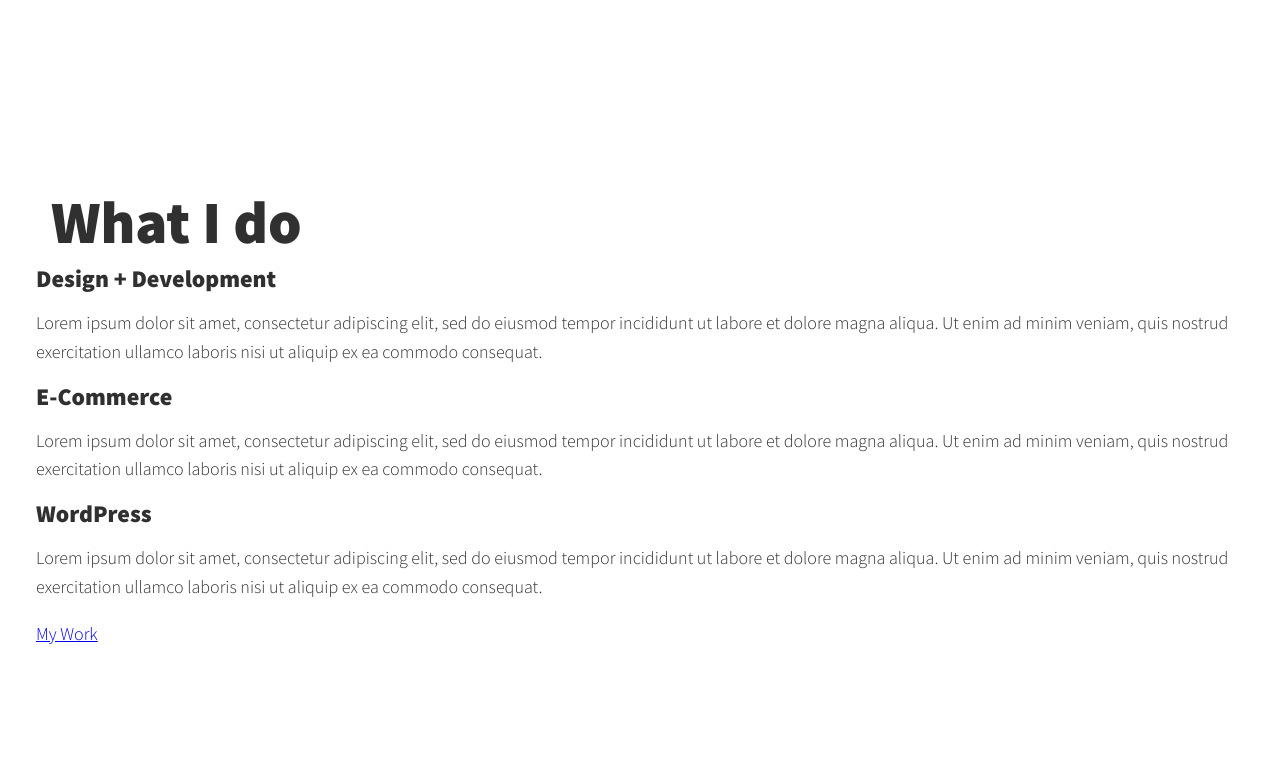
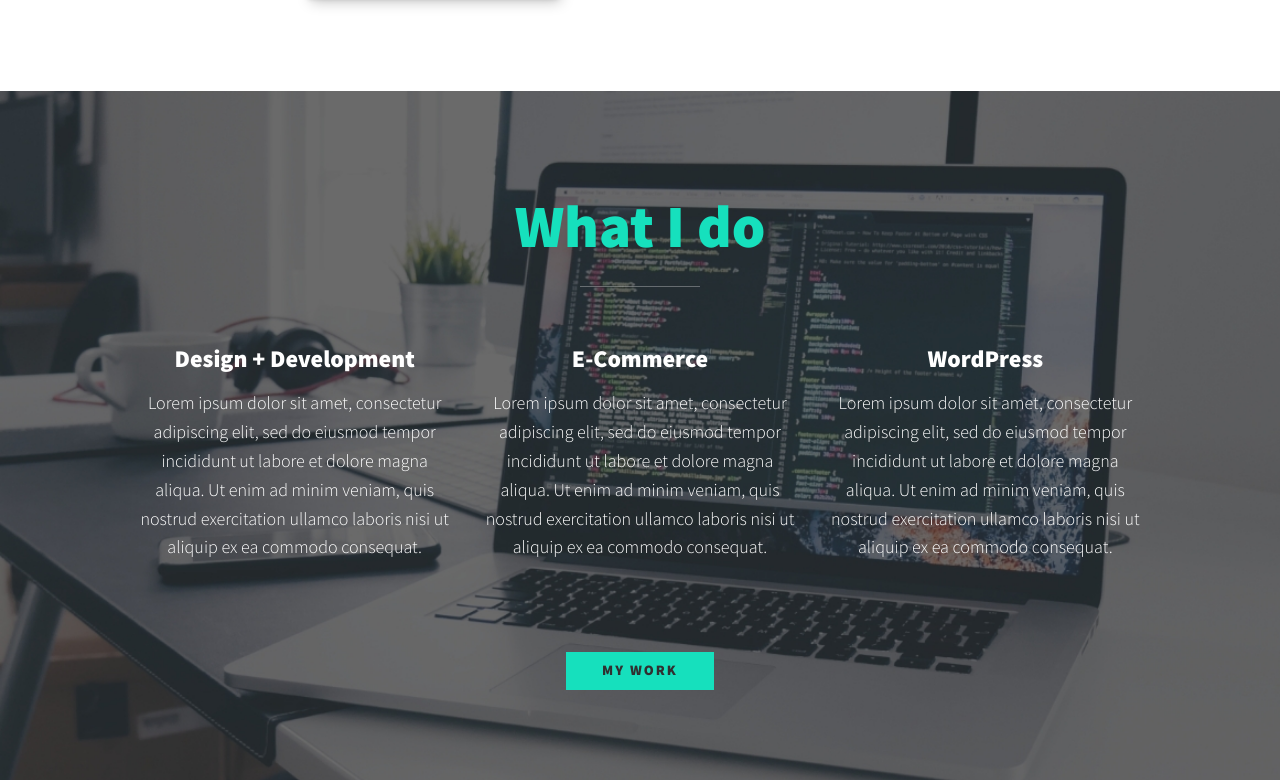
Before and after one commit to MalbonaGenio/dev-sample-portfolio, a plain HTML site: page index.html in a window 1280 px wide. Shown: the part 574-1357 px from the top of the page. Drawn offline with nearby package versions, Linux system fonts and the light colour scheme.

Commit message:
styled the services section

```diff
--- a/css/styles.css
+++ b/css/styles.css
@@ -22,6 +22,9 @@
   --clr-light: #fff;
   --clr-dark: #303030;
   --clr-accent: #16e0bd;
+  /* box shadow */
+  --bs: 0.25em 0.25em 0.75em rgba(0,0,0,.25),
+        0.125em 0.125em 0.25em rgba(0,0,0,.15);
 }
 
 /* redefine the custom properties for large screens */
@@ -57,6 +60,31 @@ img {
 
 strong {
   font-weight: var(--fw-bold);
+}
+
+/* gives an outline to all link when in focus */
+:focus {
+  outline: 3px solid var(--clr-accent);
+  outline-offset: 3px;
+}
+
+/* buttons */
+.btn {
+  display: inline-block;
+  padding: 0.5em 2.5em;
+  background: var(--clr-accent);
+  color: var(--clr-dark);
+  text-decoration: none;
+  cursor: pointer;
+  font-size: 0.8em;
+  font-weight: var(--fw-bold);
+  text-transform: uppercase;
+  letter-spacing: 2px;
+  transition: transform 200ms ease-in-out;
+}
+
+.btn:hover {
+  transform: scale(1.1);
 }
 
 /* typography */
@@ -98,6 +126,7 @@ h3 {
 .section__subtitle--about {
   font-family: var(--ff-secondary);
   background: var(--clr-accent);
+  padding: 0.25em 1em;
   margin-bottom: 1em;
 }
 
@@ -108,6 +137,13 @@ h3 {
   position: relative;
 }
 
+.intro__img {
+  box-shadow: var(--bs);
+}
+
+.section__subtitle--intro {
+  display: inline-block;
+}
 @media (min-width: 600px) {
   .intro {
     display: grid;
@@ -124,6 +160,8 @@ h3 {
     grid-area: img;
     /* avoid img to dissapear bc of min-content */
     min-width: 250px;
+    position: relative;
+    z-index: 2;
   }
   .section__subtitle--intro{
     /* prevents streching */
@@ -138,3 +176,54 @@ h3 {
     width: calc(100% + 1.5em);
   }
 }
+
+/* SERVICES SECTION */
+
+.my-services {
+  /* set up a background in case img fails to load */
+  background-color: var(--clr-dark);
+  background-image: url(../img/services-bg.jpg);
+  background-size: cover;
+  color: var(--clr-light);
+  text-align: center;
+}
+
+.section__title--services {
+  color: var(--clr-accent);
+  position: relative;
+}
+
+.section__title--services::after {
+  content: "";
+  display: block;
+  width: 2em;
+  height: 1px;
+  background: var(--clr-light);
+  margin: 0.5em auto 1em;
+  opacity: 0.3;
+}
+
+.services {
+  /* creates extra spacing between the service and the button */
+  margin-bottom: 4em;
+}
+
+.service {
+  /* avoids text streching to much before the 800px threshold */
+  max-width: 500px;
+  margin: 0 auto;
+}
+
+@media(min-width: 800px) {
+  .services {
+    display: flex;
+    max-width: 1000px;
+    margin-left: auto;
+    margin-right: auto;
+  }
+
+  /* adds margin left is there is a service is a sibling of another service */
+  .service + .service {
+    margin-left: 2em;
+  }
+}
```
Also changed, not shown: index.html (+1 -0 lines).
